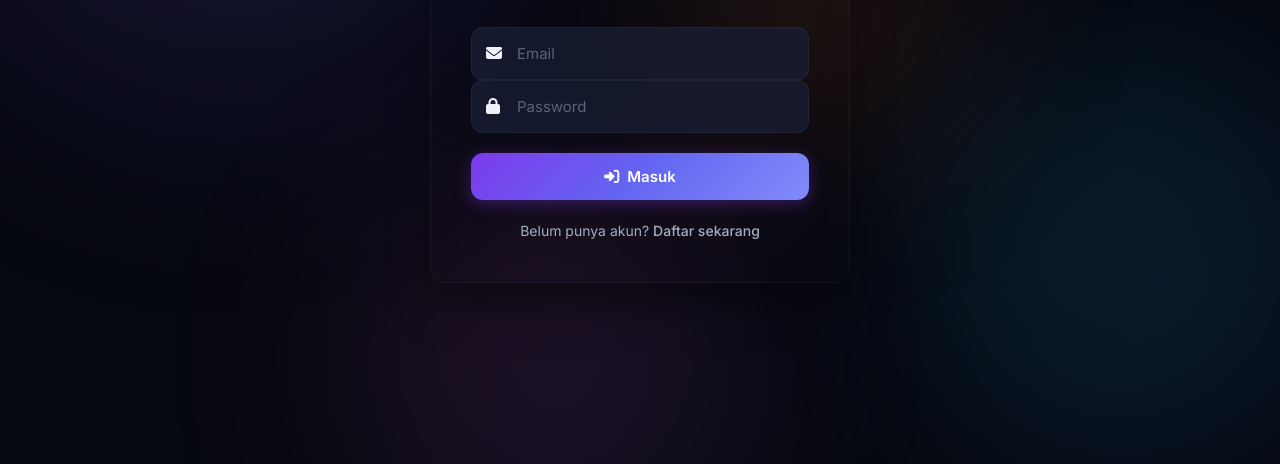
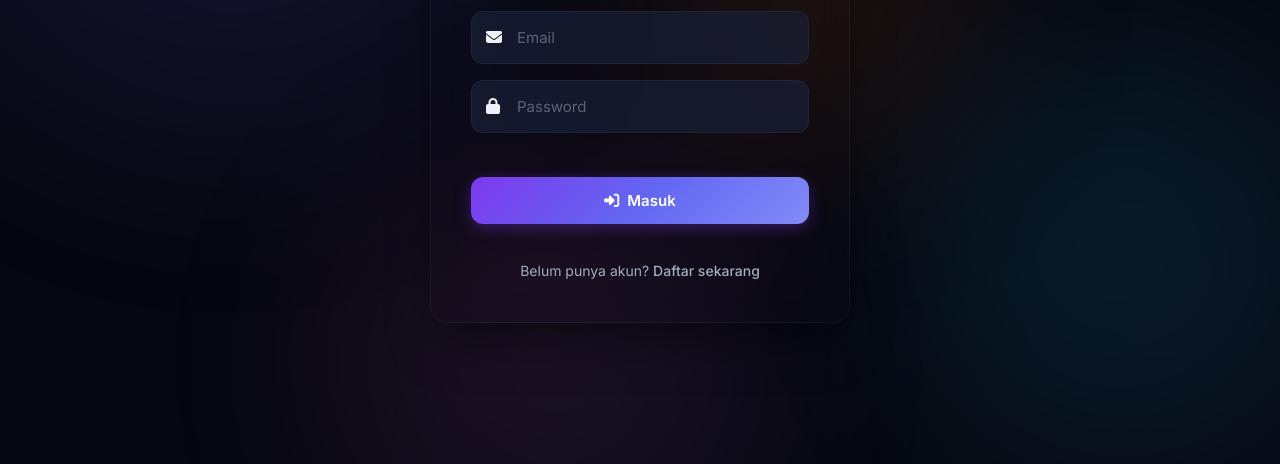
Before and after one commit to Ayyub22/Website-To-Do, a website: page index.html in a window 1280 px wide. Shown: the part 336-800 px from the top of the page. Drawn offline with Linux system fonts and the light colour scheme.

Commit message:
Update style.css

```diff
--- a/frontend/css/style.css
+++ b/frontend/css/style.css
@@ -1468,6 +1468,14 @@ input[value="high"]:checked + .priority-high {
   margin-top: 20px;
 }
 
+.mb-sm {
+  margin-bottom: 16px;
+}
+
+.mb-md {
+  margin-bottom: 24px;
+}
+
 
 @media (max-width: 480px) {
   .auth-card {
```
